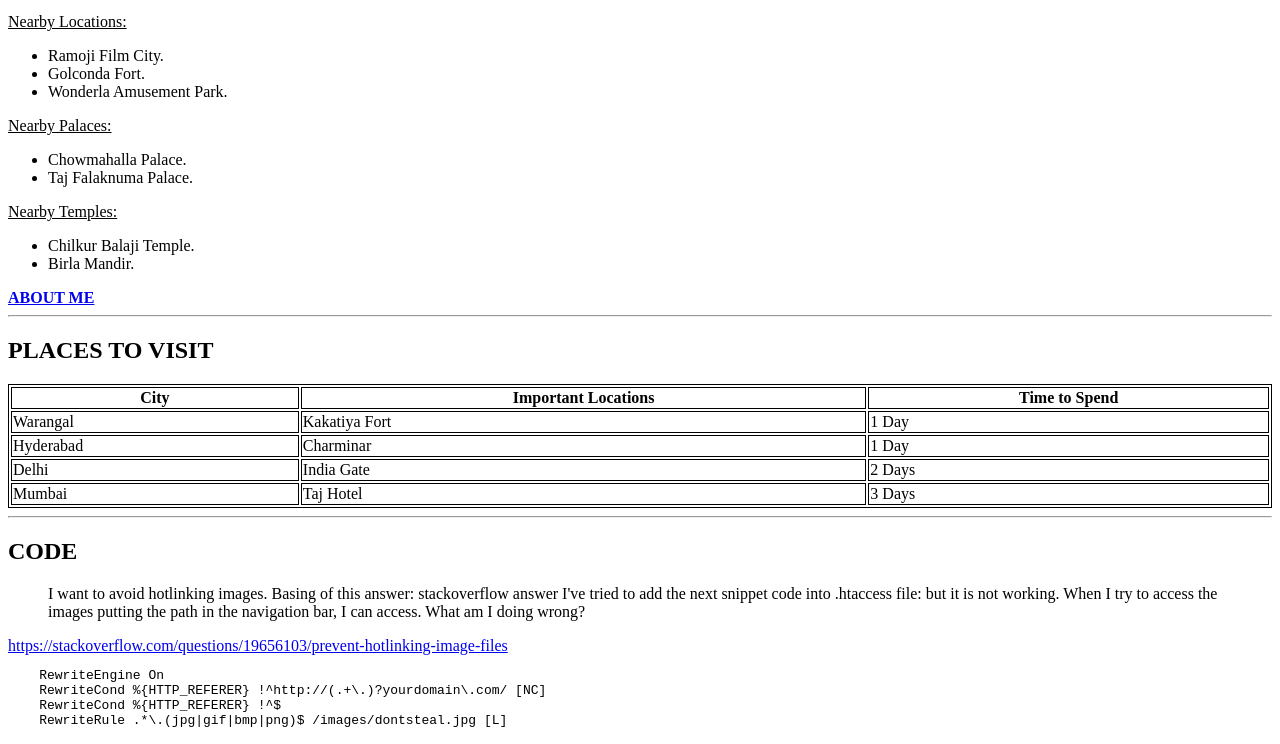
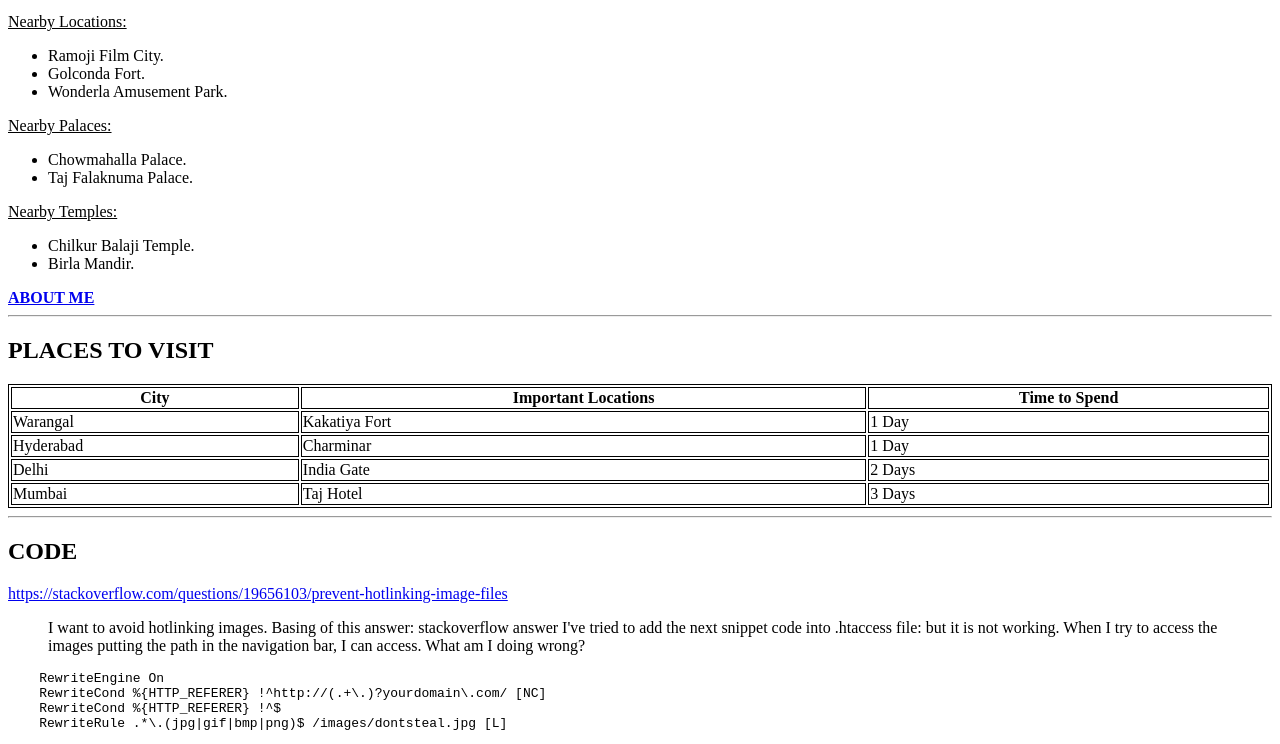
Before and after one commit to 44-563-Web-Apps-F22/44563-webapps-assignment-3-shiva6427, a plain HTML site: page index.html in a window 1280 px wide. Shown: the part 500-1244 px from the top of the page. Drawn offline with Linux system fonts and the light colour scheme.

Commit message:
Update index.html

```diff
--- a/index.html
+++ b/index.html
@@ -13,7 +13,9 @@ table,th,td {
 <h1>SHIVA VANGARI</h1>
 <h6>SALARJUNG MUSEUM</h6>
 <p>
-It has a collection of <b> sculptures, paintings, carvings, textiles, manuscripts, ceramics, metallic artifacts, carpets, clocks, and furniture</b> from <b> Japan, China, Burma, Nepal, India, Persia, Egypt, Europe, and North America.</b> It is one of the largest museums in the world.
+It has a collection of <b> sculptures, paintings, carvings, textiles, manuscripts, ceramics, metallic artifacts, carpets, clocks,
+and furniture</b> from <b> Japan, China, Burma, Nepal, India, Persia, Egypt, Europe, and North America.
+</b> It is one of the largest museums in the world.
 </p>
 
 <hr>
@@ -92,9 +94,9 @@ It has a collection of <b> sculptures, paintings, carvings, textiles, manuscript
 <hr>
 
 <h2>CODE</h2>
-<blockquote cite=“https://stackoverflow.com/questions/19656103/prevent-hotlinking-image-files”>I want to avoid hotlinking images. Basing of this answer: stackoverflow answer I've tried to add the next snippet code into .htaccess file: but it is not working. When I try to access the images putting the path in the navigation bar, I can access. What am I doing wrong?
+<a href= "https://stackoverflow.com/questions/19656103/prevent-hotlinking-image-files">https://stackoverflow.com/questions/19656103/prevent-hotlinking-image-files</a>
+<blockquote cite="https://stackoverflow.com/questions/19656103/prevent-hotlinking-image-files">I want to avoid hotlinking images. Basing of this answer: stackoverflow answer I've tried to add the next snippet code into .htaccess file: but it is not working. When I try to access the images putting the path in the navigation bar, I can access. What am I doing wrong?
 </blockquote >
-    <a href= “https://stackoverflow.com/questions/19656103/prevent-hotlinking-image-files”>https://stackoverflow.com/questions/19656103/prevent-hotlinking-image-files</a>
 <pre>
     RewriteEngine On
     RewriteCond %{HTTP_REFERER} !^http://(.+\.)?yourdomain\.com/ [NC]
```
